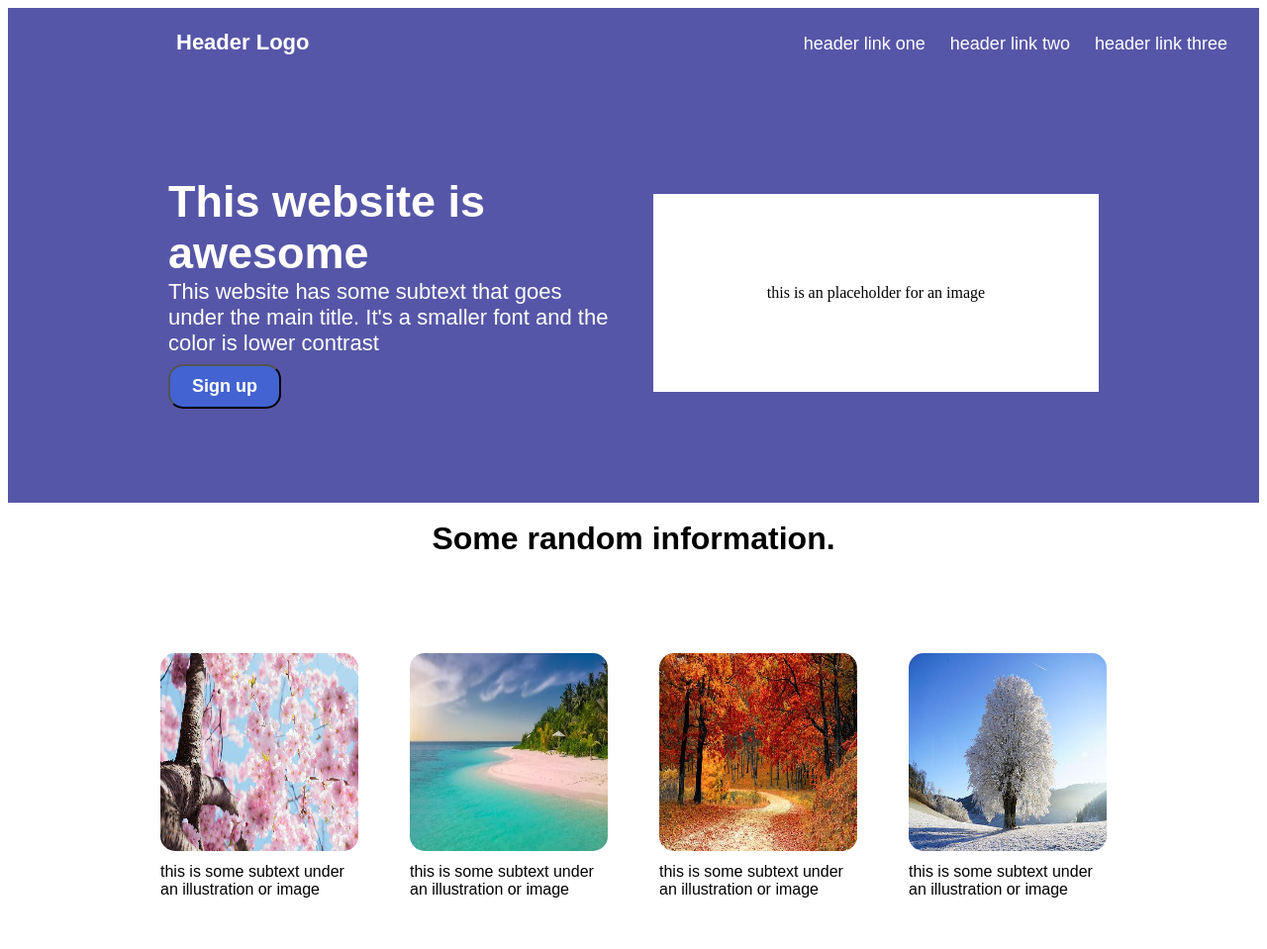
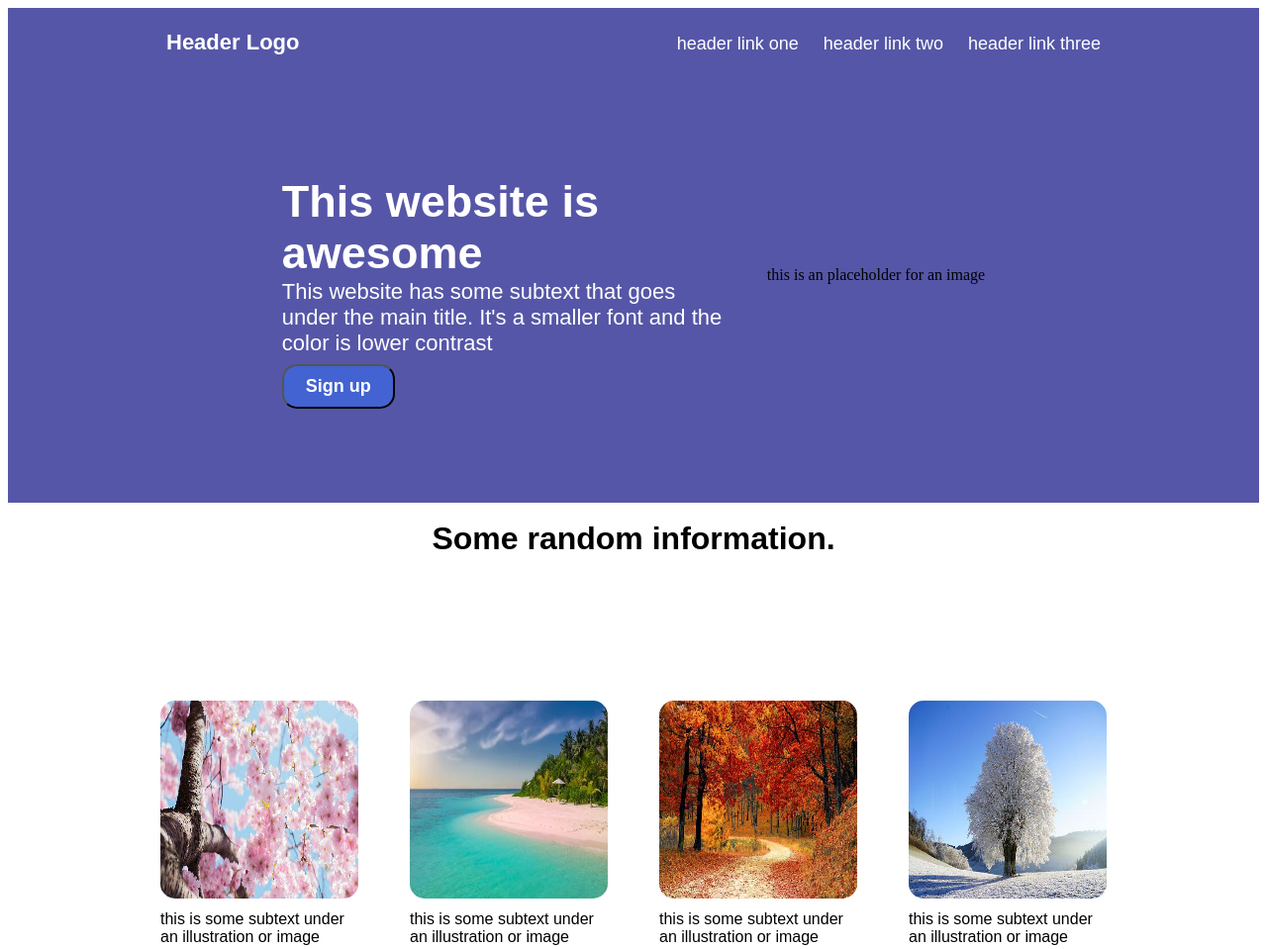
Before and after one commit to Larawebd/Landing-Page, a plain HTML site: page index.html in a window 1280 px wide. Shown: the top 959 px of the page at 99% size. Drawn offline with Linux system fonts and the light colour scheme; files whose address does not match are found by name.

Commit message:
change css

```diff
--- a/style.css
+++ b/style.css
@@ -14,8 +14,8 @@
     font-weight: bold;
     color: white;
     font-size: 22px;
-    padding-left: 170px;
-    padding-right: 16px;
+    padding-left: 160px;
+    padding-right: 80px;
     justify-content: space-between;
     align-items: center;
     font-family: Arial, Helvetica, sans-serif;
@@ -79,11 +79,9 @@ button {
     font-family: Arial, Helvetica, sans-serif;
 }
 
-.two {
-    display: flex;
+.one, img {
     justify-content: center;
     align-items: center;
-    background-color: white;
     width: 450px;
     height: 200px;
 }
@@ -114,7 +112,7 @@ button {
     font-family: Arial, Helvetica, sans-serif;
     margin-top: 8px;
 }
-img {
+.second, img {
     max-width: 200px;
     height: 200px;
     border-radius: 15px;
```
